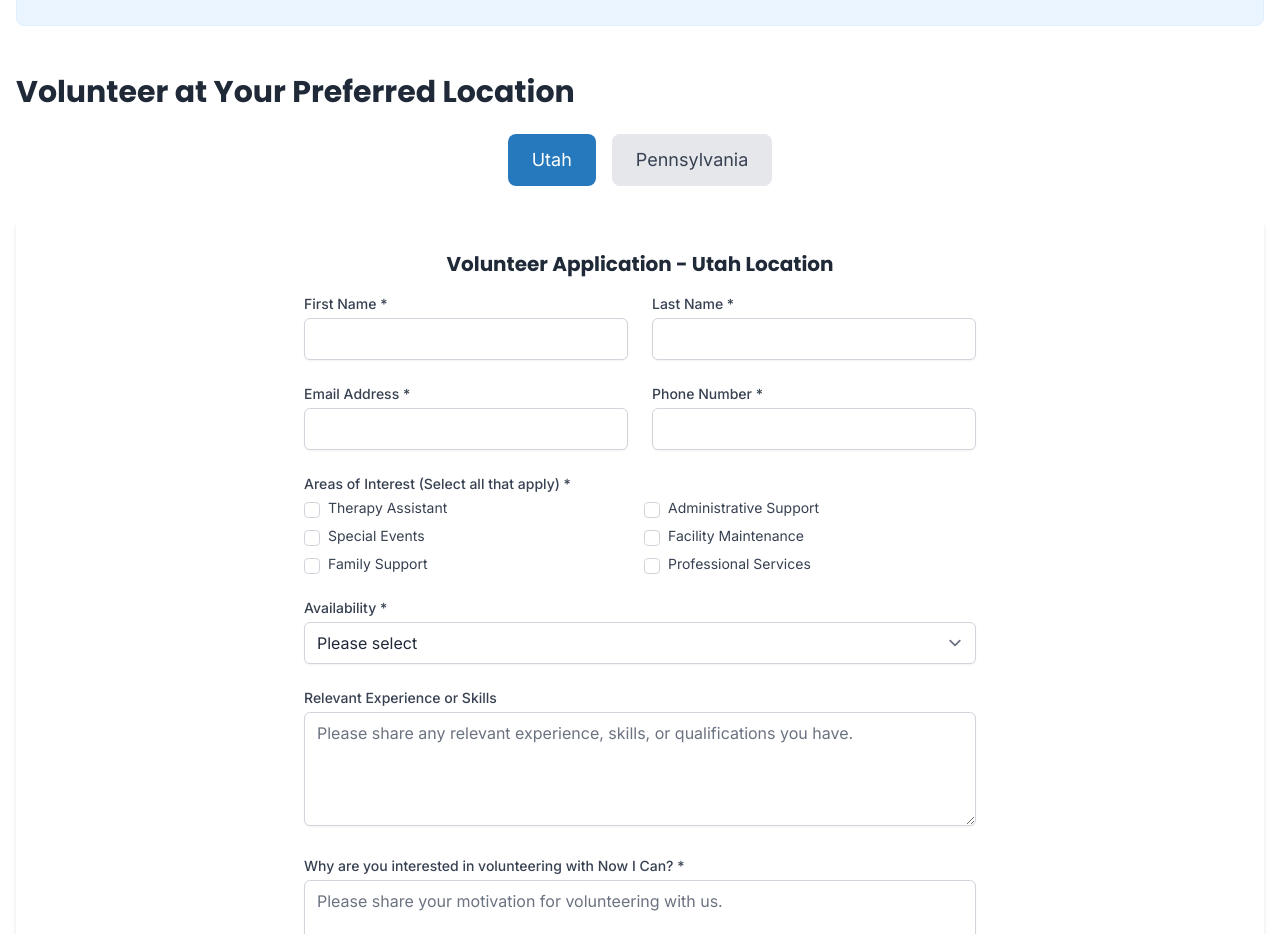
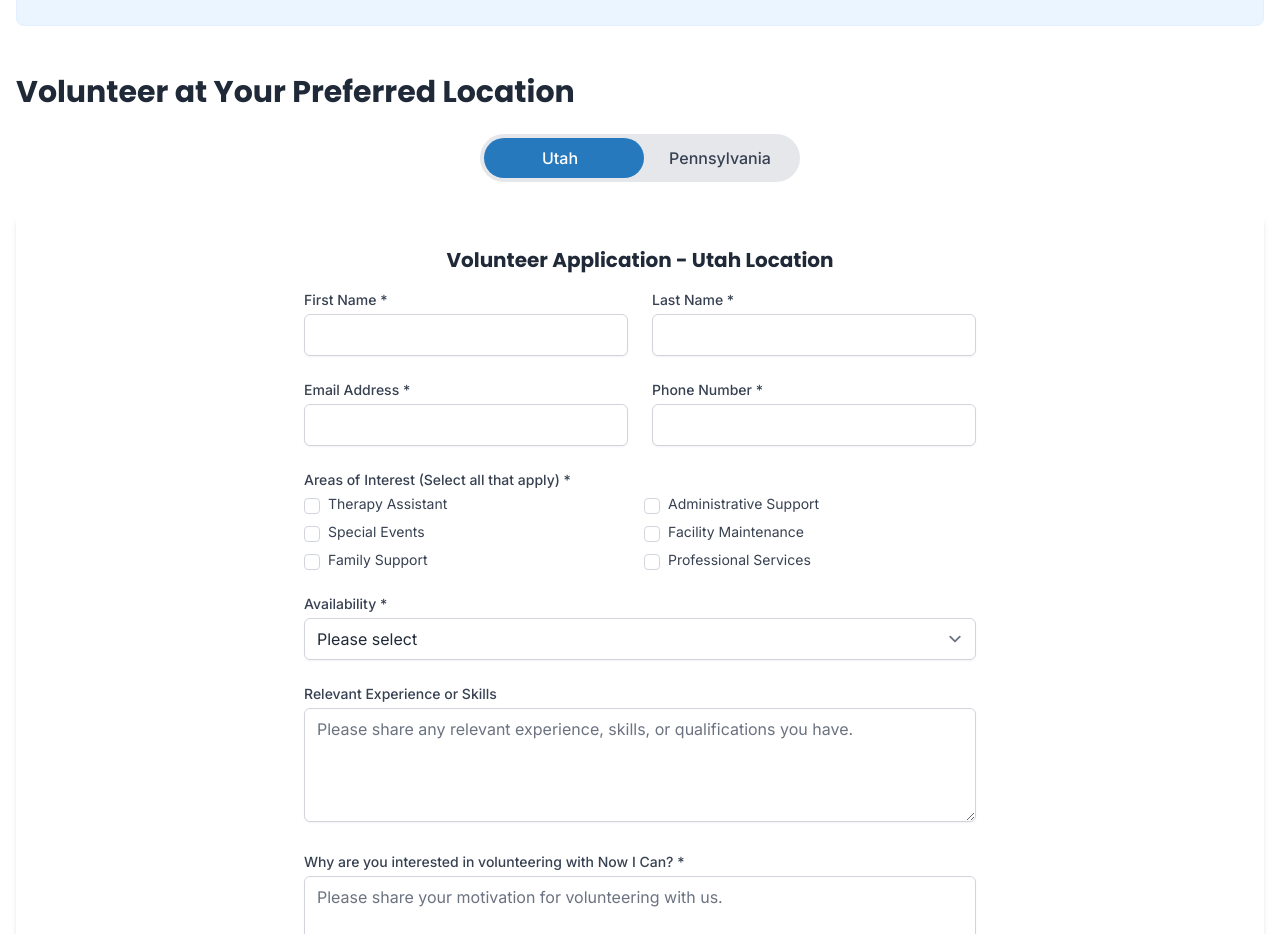
Before and after one commit to Connorisdunn/NowICan, a React (Vite) app: page /support-us/volunteer in a window 1280 px wide. Shown: the part 1540-2474 px from the top of the page. Built offline with nearby package versions, Linux system fonts and the light colour scheme.

Commit message:
change button

```diff
--- a/src/pages/involved/VolunteerOpportunities.jsx
+++ b/src/pages/involved/VolunteerOpportunities.jsx
@@ -168,19 +168,41 @@
 
             <section className="mb-12">
               <h2 className="text-3xl font-bold mb-6">Volunteer at Your Preferred Location</h2>
-              <div className="flex flex-col md:flex-row space-y-4 md:space-y-0 md:space-x-4 justify-center mb-8">
+
+              {/* NEW TOGGLE SWITCH */}
+              <div className="mb-8 flex justify-center">
+                <div className="relative inline-flex items-center bg-gray-200 rounded-full h-12 w-80">
+                  {/* Utah Button */}
                   <button
-                  className={`px-6 py-3 rounded-lg text-lg ${location === 'utah' ? 'bg-blue-600 text-white' : 'bg-gray-200 text-gray-700 hover:bg-gray-300'}`}
+                    className={`absolute left-0 w-1/2 h-10 rounded-full transition-all duration-300 flex items-center justify-center font-medium z-10 ${
+                      location === 'utah'
+                      ? 'text-white'
+                      : 'text-gray-700'
+                    }`}
                     onClick={() => setLocation('utah')}
                   >
                     Utah
                   </button>
+
+                  {/* Pennsylvania Button */}
                   <button
-                  className={`px-6 py-3 rounded-lg text-lg ${location === 'pennsylvania' ? 'bg-purple-600 text-white' : 'bg-gray-200 text-gray-700 hover:bg-gray-300'}`}
+                    className={`absolute right-0 w-1/2 h-10 rounded-full transition-all duration-300 flex items-center justify-center font-medium z-10 ${
+                      location === 'pennsylvania'
+                      ? 'text-white'
+                      : 'text-gray-700'
+                    }`}
                     onClick={() => setLocation('pennsylvania')}
                   >
                     Pennsylvania
                   </button>
+
+                  {/* Sliding Background */}
+                  <span
+                    className={`absolute h-10 w-1/2 rounded-full transition-all duration-300 ease-in-out ${
+                      location === 'utah' ? 'left-1 bg-blue-600' : 'left-40 bg-purple-600'
+                    }`}
+                  ></span>
+                </div>
               </div>
 
               <div className="bg-white rounded-lg shadow-md p-8">
```
Lines whose indentation alone changed are shown as unchanged.
